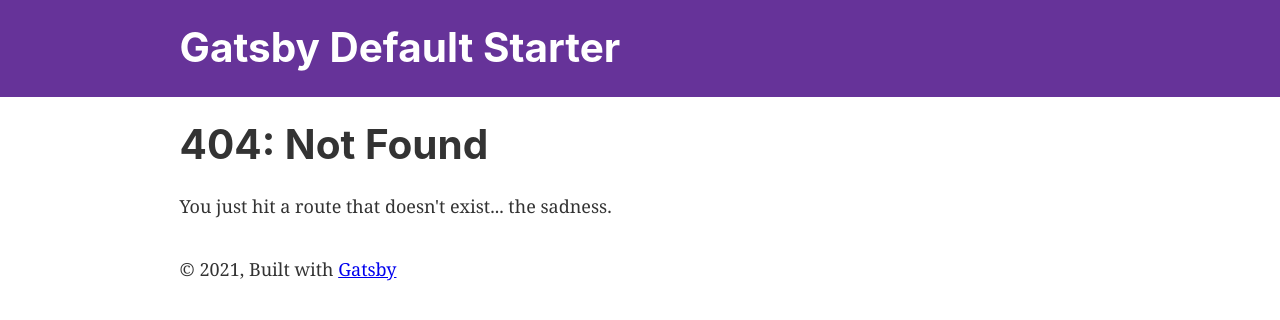
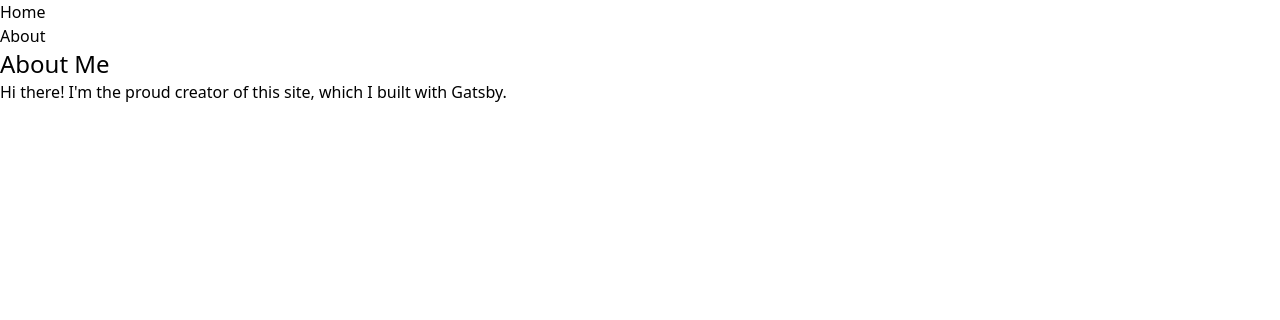
Before and after one commit to jacovb/mondrian-layout, a Gatsby site: page /about in a window 1280 px wide. Before the commit this address had no page. Built offline with nearby package versions, Linux system fonts and the light colour scheme; Gatsby itself is replaced by a stand-in of ours.

Commit message:
added tailwind & basic gatsby tutorials

```diff
--- a/gatsby-browser.js
+++ b/gatsby-browser.js
@@ -5,3 +5,5 @@
  */
 
 // You can delete this file if you're not using it
+
+import "./src/styles/global.css"
--- a/gatsby-config.js
+++ b/gatsby-config.js
@@ -8,6 +8,7 @@
   plugins: [
     `gatsby-plugin-react-helmet`,
     `gatsby-plugin-image`,
+    "gatsby-plugin-postcss",
     {
       resolve: `gatsby-source-filesystem`,
       options: {
--- a/package.json
+++ b/package.json
@@ -20,7 +20,11 @@
     "react-helmet": "^6.1.0"
   },
   "devDependencies": {
-    "prettier": "2.3.2"
+    "autoprefixer": "^10.3.1",
+    "gatsby-plugin-postcss": "^4.10.0",
+    "postcss": "^8.3.6",
+    "prettier": "2.3.2",
+    "tailwindcss": "^2.2.7"
   },
   "keywords": [
     "gatsby"
--- /dev/null
+++ b/postcss.config.js
@@ -0,0 +1,6 @@
+module.exports = {
+  plugins: {
+    tailwindcss: {},
+    autoprefixer: {},
+  },
+}
--- a/src/components/layout.js
+++ b/src/components/layout.js
@@ -1,55 +1,24 @@
-/**
- * Layout component that queries for data
- * with Gatsby's useStaticQuery component
- *
- * See: https://www.gatsbyjs.com/docs/use-static-query/
- */
+import * as React from "react"
+import { Link } from "gatsby"
 
-import * as React from "react"
-import PropTypes from "prop-types"
-import { useStaticQuery, graphql } from "gatsby"
-
-import Header from "./header"
-import "./layout.css"
-
-const Layout = ({ children }) => {
-  const data = useStaticQuery(graphql`
-    query SiteTitleQuery {
-      site {
-        siteMetadata {
-          title
-        }
-      }
-    }
-  `)
-
+const Layout = ({ pageTitle, children }) => {
   return (
-    <>
-      <Header siteTitle={data.site.siteMetadata?.title || `Title`} />
-      <div
-        style={{
-          margin: `0 auto`,
-          maxWidth: 960,
-          padding: `0 1.0875rem 1.45rem`,
-        }}
-      >
-        <main>{children}</main>
-        <footer
-          style={{
-            marginTop: `2rem`,
-          }}
-        >
-          © {new Date().getFullYear()}, Built with
-          {` `}
-          <a href="https://www.gatsbyjs.com">Gatsby</a>
-        </footer>
-      </div>
-    </>
+    <main>
+      <title>{pageTitle}</title>
+      <nav>
+        <ul>
+          <li>
+            <Link to="/">Home</Link>
+          </li>
+          <li>
+            <Link to="/about">About</Link>
+          </li>
+        </ul>
+      </nav>
+      <h1>{pageTitle}</h1>
+      {children}
+    </main>
   )
 }
 
-Layout.propTypes = {
-  children: PropTypes.node.isRequired,
-}
-
 export default Layout
--- /dev/null
+++ b/src/pages/about.jsx
@@ -0,0 +1,15 @@
+// Step 1: Import your component
+import * as React from 'react'
+import Layout from "../components/layout"
+
+// Step 2: Define your component
+const AboutPage = () => {
+  return (
+    <Layout pageTitle="About Me">
+      <p>Hi there! I'm the proud creator of this site, which I built with Gatsby.</p>
+    </Layout>
+  )
+}
+
+// Step 3: Export your component
+export default AboutPage
--- a/src/pages/index.js
+++ b/src/pages/index.js
@@ -1,29 +1,15 @@
+// Step 1: Import React
 import * as React from "react"
-import { Link } from "gatsby"
-import { StaticImage } from "gatsby-plugin-image"
+import Layout from "../components/layout"
 
-import Layout from "../components/layout"
-import Seo from "../components/seo"
+// Step 2: Define your component
+const IndexPage = () => {
+  return (
+    <Layout pageTitle="Home Page">
+      <p>I'm making this by following the Gatsby Tutorial.</p>
+    </Layout>
+  )
+}
 
-const IndexPage = () => (
-  <Layout>
-    <Seo title="Home" />
-    <h1>Hi people</h1>
-    <p>Welcome to your new Gatsby site.</p>
-    <p>Now go build something great.</p>
-    <StaticImage
-      src="../images/gatsby-astronaut.png"
-      width={300}
-      quality={95}
-      formats={["AUTO", "WEBP", "AVIF"]}
-      alt="A Gatsby astronaut"
-      style={{ marginBottom: `1.45rem` }}
-    />
-    <p>
-      <Link to="/page-2/">Go to page 2</Link> <br />
-      <Link to="/using-typescript/">Go to "Using TypeScript"</Link>
-    </p>
-  </Layout>
-)
-
+// Step 3: Export your component
 export default IndexPage
--- /dev/null
+++ b/src/styles/global.css
@@ -0,0 +1,12 @@
+@tailwind base;
+@tailwind components;
+@tailwind utilities;
+
+@layer base {
+  h1 {
+    @apply text-2xl;
+  }
+  h2 {
+    @apply text-xl;
+  }
+}
--- /dev/null
+++ b/tailwind.config.js
@@ -0,0 +1,11 @@
+module.exports = {
+  purge: [],
+  darkMode: false, // or 'media' or 'class'
+  theme: {
+    extend: {},
+  },
+  variants: {
+    extend: {},
+  },
+  plugins: [],
+}
```
Also changed, not shown: 1 other file.
